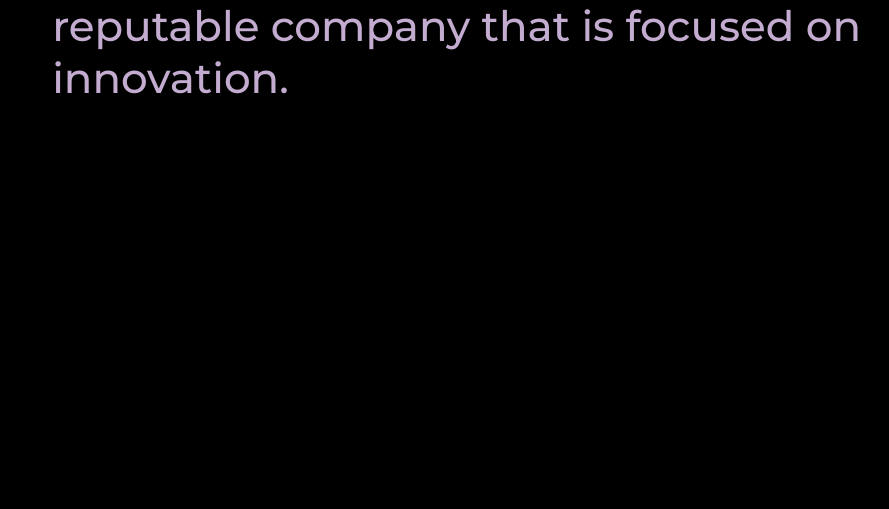
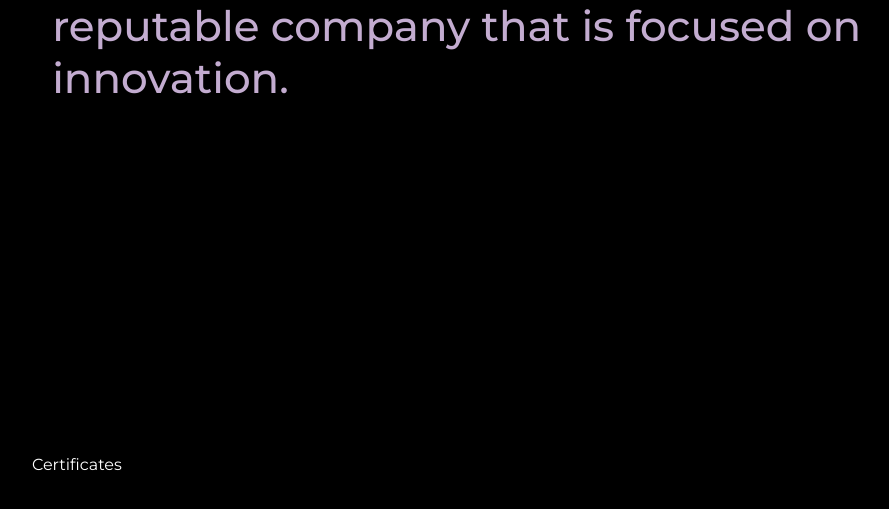
Before and after one commit to siddhantguptain/sg_v3, a React (Create React App) app: page / in a window 1280 px wide. Shown: the part 1462-1971 px from the top of the page, without its empty margins (98-987 px from the left). Before the commit the page ends 1943 px from the top, so only its background shows below. Built offline with nearby package versions, Linux system fonts and the light colour scheme.

Commit message:
Added & Linked the Certificates Tab

```diff
--- a/src/App.js
+++ b/src/App.js
@@ -5,6 +5,7 @@ import PANEL_RIGHT from './components/SidePANELS/Panel_RIGHT/Panel_RIGHT.js';
 
 import HOME from './components/Home/Home.js';
 import ABOUT_ME from './components/AboutME/AboutME.js';
+import CERTIFICATES from './components/Certificates/Certificates.js';
 
 
 function App() {
@@ -16,6 +17,7 @@ function App() {
         <div className="MAINContainer">
             <HOME />
             <ABOUT_ME />
+            <CERTIFICATES />
         </div>
         <div className="RIGHTContainer">
             <PANEL_RIGHT/>
--- /dev/null
+++ b/src/components/Certificates/Certificates.js
@@ -0,0 +1,13 @@
+import React from 'react';
+import style from "./Certificates.module.css";
+const CERTIFICATES  = () =>{
+    return(
+        <div className={style.container}>
+            <div className={style.heading}>
+                Certificates
+            </div>
+            <div className={style.displayContainer}></div>
+        </div>
+    );
+}
+export default CERTIFICATES;
--- /dev/null
+++ b/src/components/Certificates/Certificates.module.css
@@ -0,0 +1,3 @@
+.container{
+    min-height: 100vh;
+}
```
